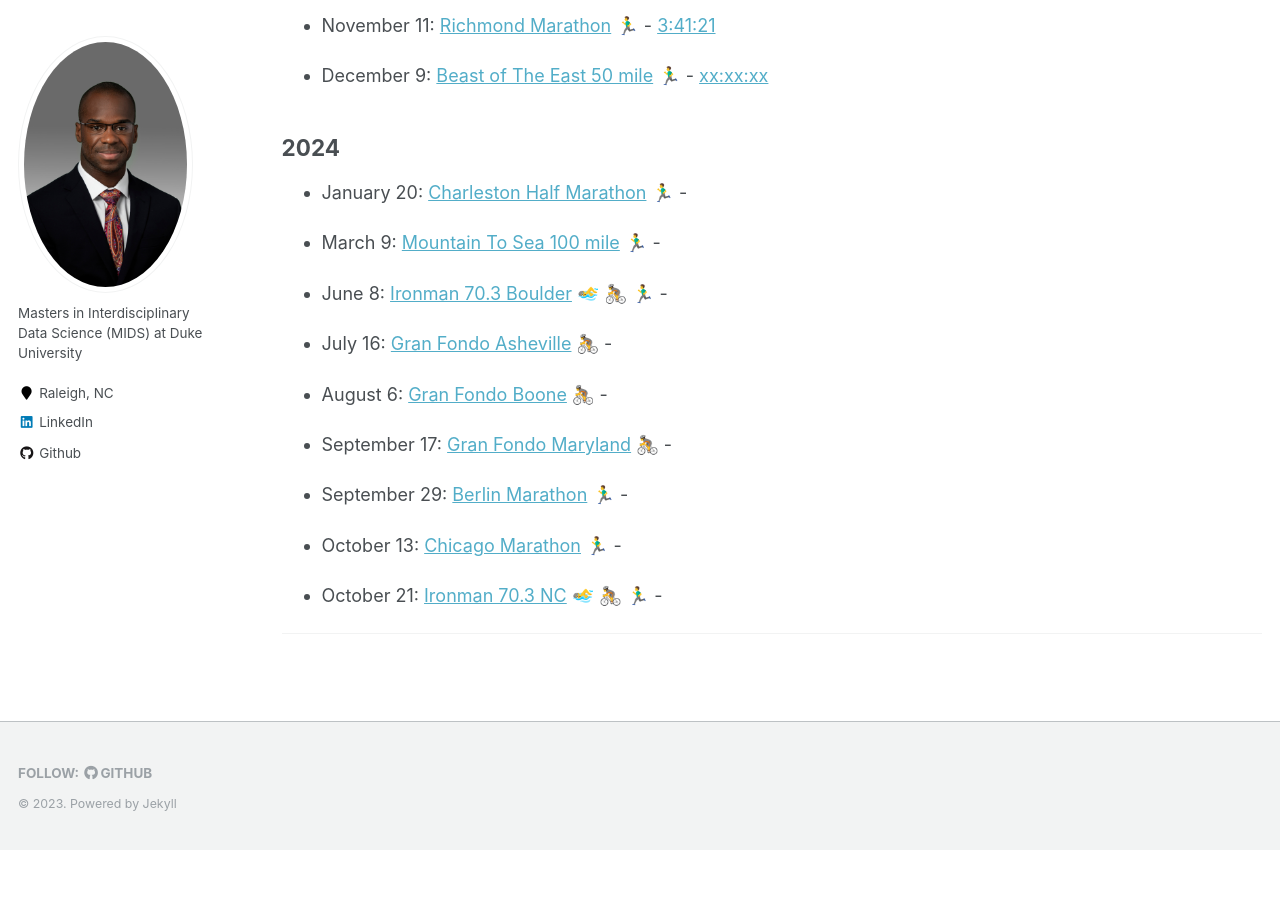
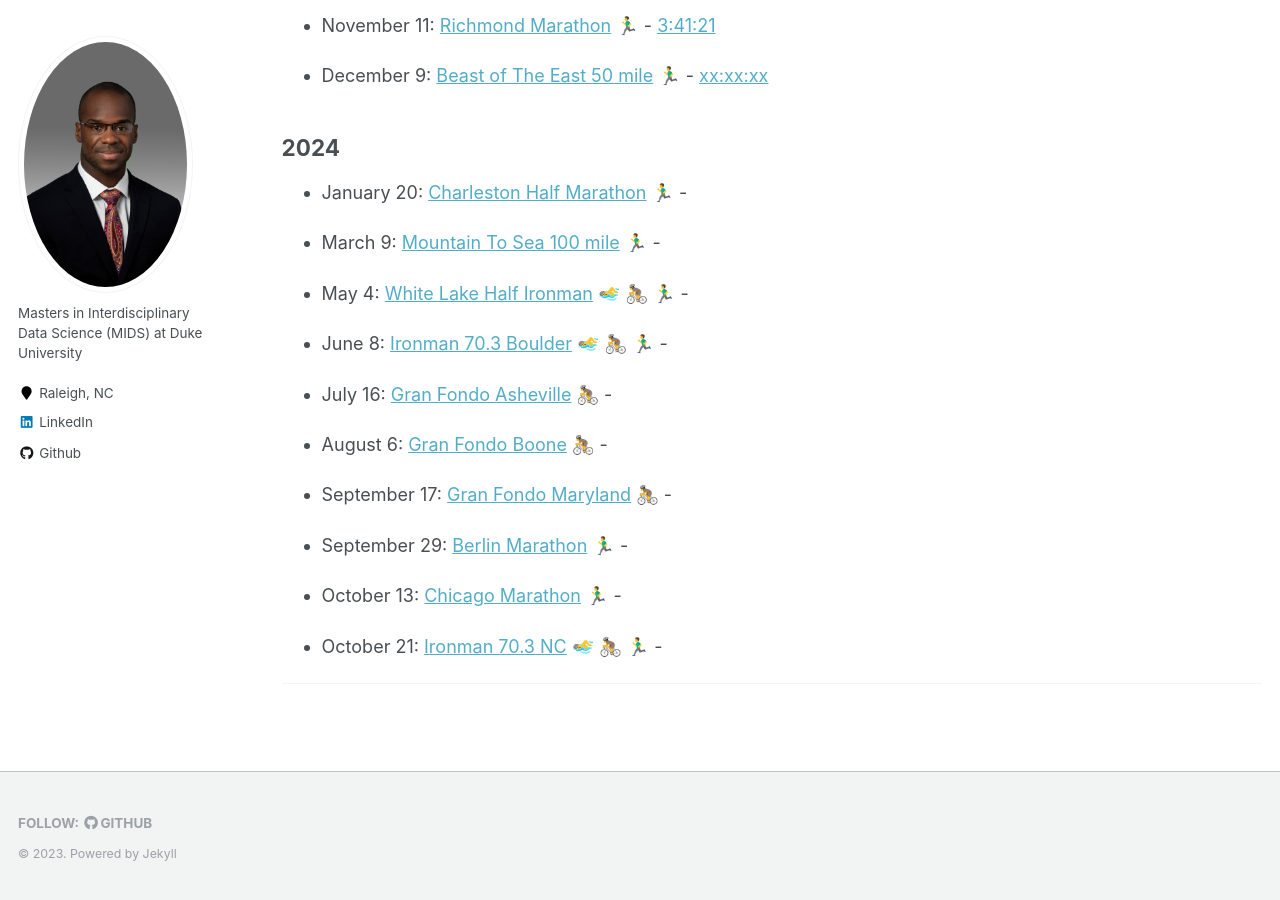
Before and after one commit to caratliff/caratliff.github.io, a Jekyll site: the page built from _pages/race-calendar.md, in a window 1280 px wide and 900 px high, scrolled down 1047 px. Built offline with Jekyll 4.4.1, drawn with Linux system fonts in a browser that asks for light colours; emoji names are drawn with the system emoji font; before the commit the page ends 1897 px from its top, so only the background shows below that.

Commit message:
Update race-calendar.md

```diff
--- a/_pages/race-calendar.md
+++ b/_pages/race-calendar.md
@@ -53,6 +53,8 @@ redirect_from:
 
 - March 9: [Mountain To Sea 100 mile](https://mountainstosea100.com) :running_man: -
 
+- May 4: [White Lake Half Ironman](https://www.whitelakehalf.com) :swimming_man: :bicyclist: :running_man: -
+
 - June 8: [Ironman 70.3 Boulder](#) :swimming_man: :bicyclist: :running_man: -
 
 - July 16: [Gran Fondo Asheville](#) 🚴 -
```
